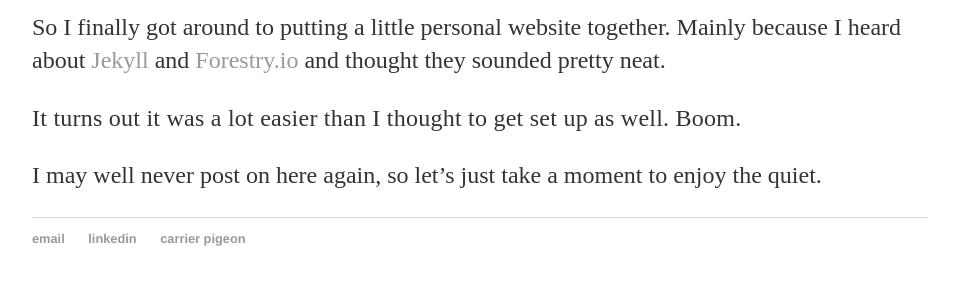
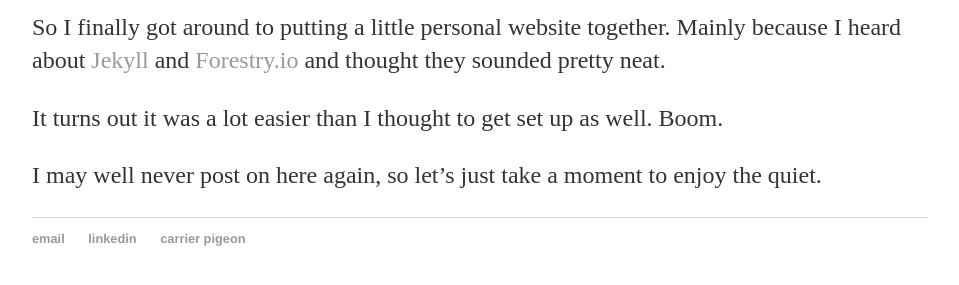
Before and after one commit to reeviobot/reeviobot.github.io, a Jekyll site: the page built from _posts/2016-12-05-jamie-reeve-site-launched.md, in a window 1280 px wide. Shown: the part 302-587 px from the top of the page, without its empty margins (160-1119 px from the left). Built offline with Jekyll 4.4.1, drawn with Linux system fonts in a browser that asks for light colours.

Commit message:
Update from Forestry.io Jamie Reeve updated _posts/2016-12-05-jamie-reeve-site-launched.md

```diff
--- a/_posts/2016-12-05-jamie-reeve-site-launched.md
+++ b/_posts/2016-12-05-jamie-reeve-site-launched.md
@@ -1,12 +1,13 @@
 ---
 title: Jamie Reeve, launches personal site
-date: '2016-12-05 00:00:00'
+date: 2016-12-05 00:00:00
 layout: post
+
 ---
 Cue fanfare.
 
 So I finally got around to putting a little personal website together. Mainly because I heard about [Jekyll](http://jekyllrb.com) and [Forestry.io](https://forestry.io) and thought they sounded pretty neat.
 
-<span style="letter-spacing: 0.01em;">It turns out it was a lot easier than I thought to get set up as well. Boom.</span>
+It turns out it was a lot easier than I thought to get set up as well. Boom.
 
 I may well never post on here again, so let's just take a moment to enjoy the quiet.
```
